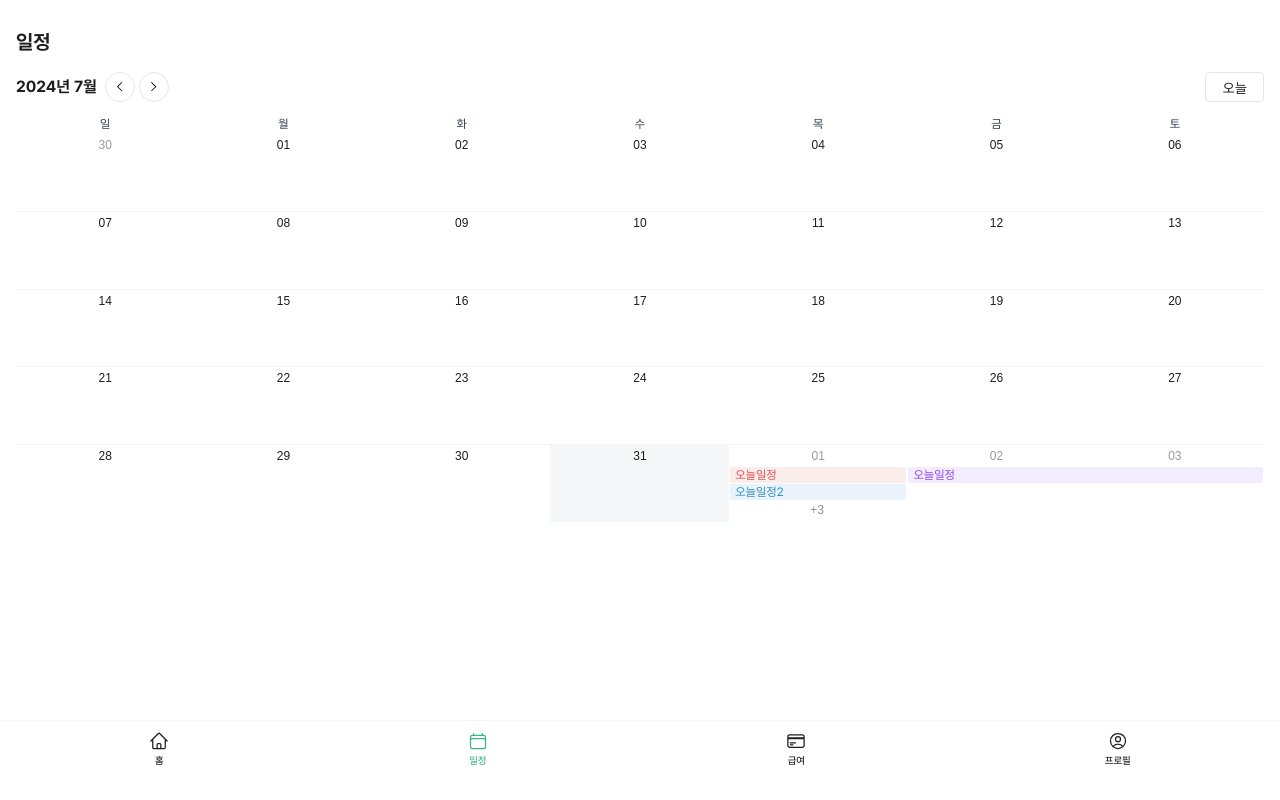
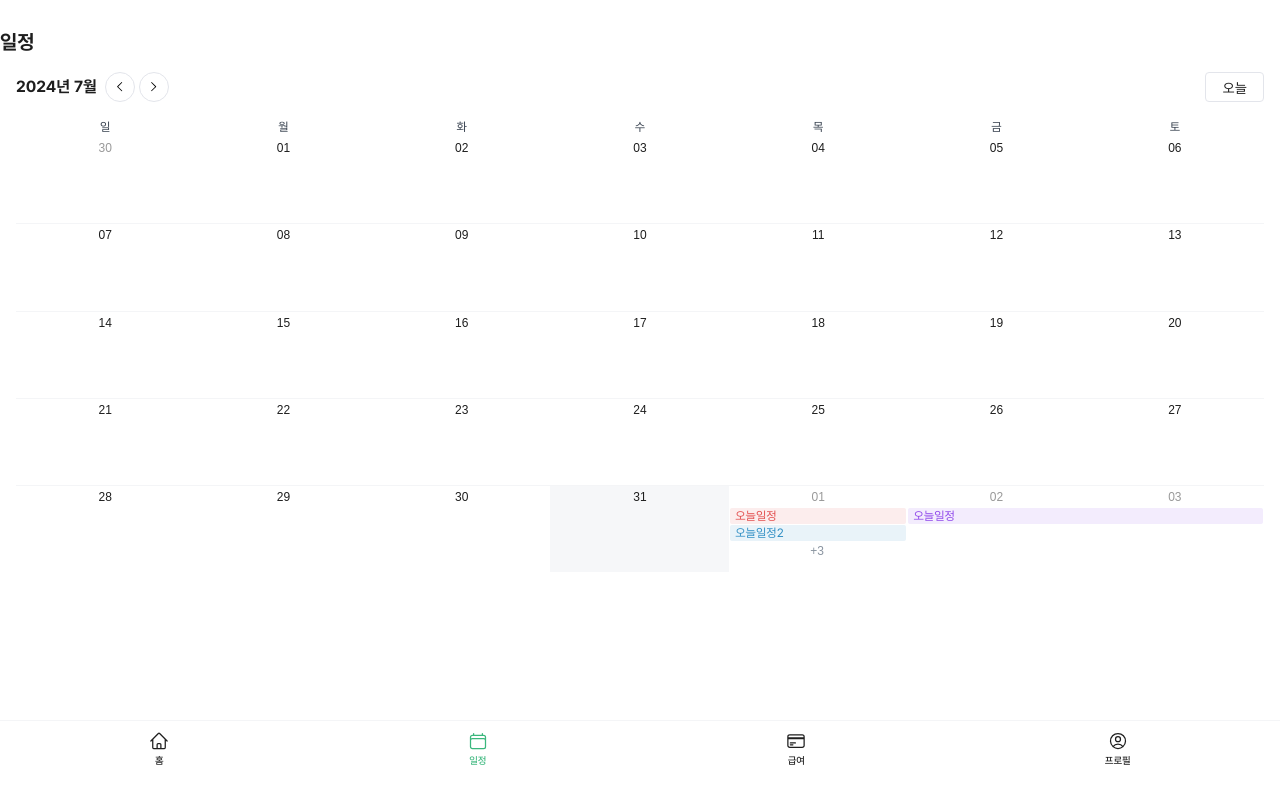
Before and after one commit to sjgaru-dev/toy2, a React (Vite) app: page /schedule in a window 1280 px wide. Built offline with nearby package versions, Linux system fonts and the light colour scheme; no server answers.

Commit message:
design: 캘린더 디자인 수정 (#72)

```diff
--- a/src/components/Calendar/Calendar.tsx
+++ b/src/components/Calendar/Calendar.tsx
@@ -55,7 +55,7 @@ const Calendar = ({ schedule, activeDate, setActiveDate }: CalendarProps) => {
 };
 
 const calendarStyle = css`
-  height: 450px;
+  height: 500px;
 
   .rbc-month-view,
   .rbc-header {
--- a/src/components/Calendar/CalendarToolbar.tsx
+++ b/src/components/Calendar/CalendarToolbar.tsx
@@ -41,7 +41,7 @@ const CalendarToolbar = ({ date, onNavigate, setActiveDate }: CalendarToolbarPro
 const toolbarContainerStyle = css`
   display: flex;
   justify-content: space-between;
-  padding-bottom: 1rem;
+  padding-bottom: 1.2rem;
 `;
 
 const dateContainerStyle = css`
--- a/src/components/Calendar/DateCellWrapper.tsx
+++ b/src/components/Calendar/DateCellWrapper.tsx
@@ -38,7 +38,7 @@ const dateCellWrapperStyle = css`
   cursor: pointer;
 
   &.active {
-    z-index: -1;
+    z-index: 0;
     position: relative;
     width: 100%;
     height: 100%;
--- a/src/pages/Schedule.tsx
+++ b/src/pages/Schedule.tsx
@@ -1,4 +1,6 @@
 import { useState } from 'react';
+
+import { css } from '@emotion/react';
 
 import CalendarComponent from '@/components/Calendar/Calendar';
 import theme from '@/styles/theme';
@@ -103,8 +105,8 @@ const SchedulePage = () => {
 
   return (
     <>
-      <h1 className='page-title wrapper'>일정</h1>
-      <div className='wrapper'>
+      <h1 className='page-title'>일정</h1>
+      <div className='wrapper' css={calendarWrapperStyle}>
         <CalendarComponent
           schedule={schedule}
           activeDate={activeDate}
@@ -115,4 +117,9 @@ const SchedulePage = () => {
   );
 };
 
+const calendarWrapperStyle = css`
+  background-color: ${theme.colors.white};
+  padding-bottom: 1rem;
+`;
+
 export default SchedulePage;
```
